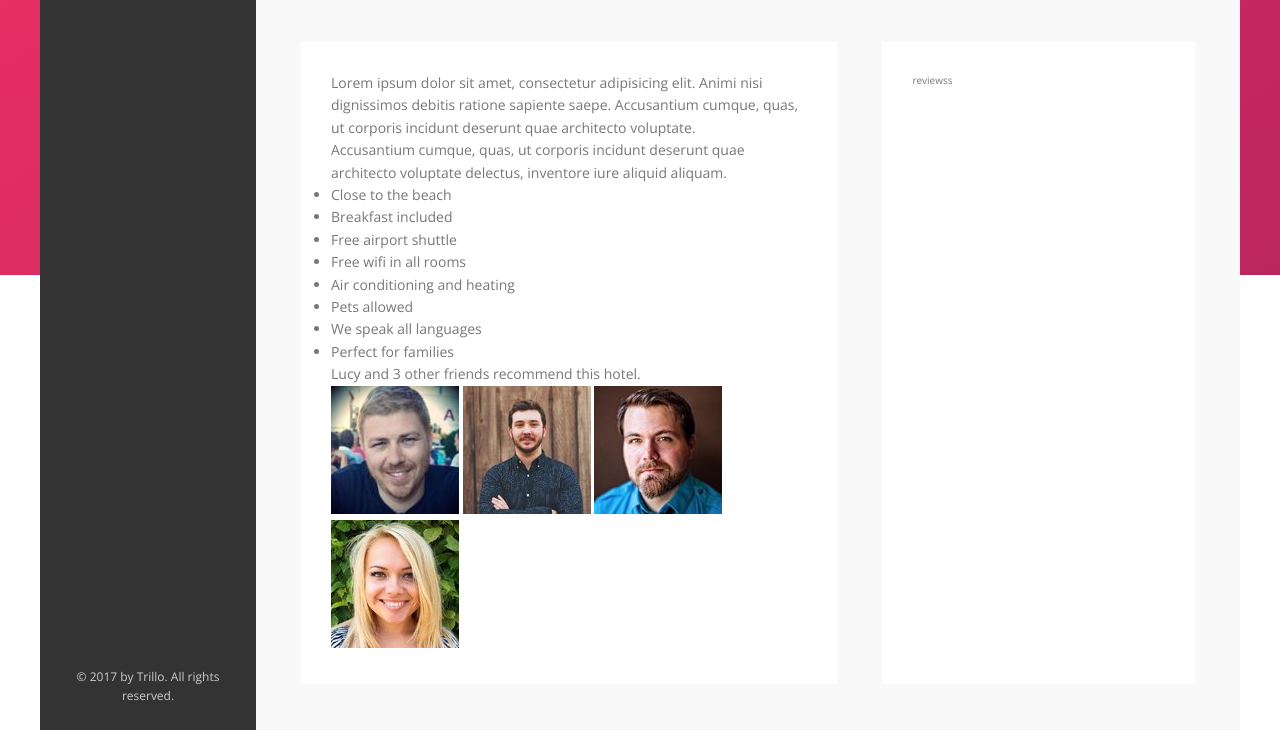
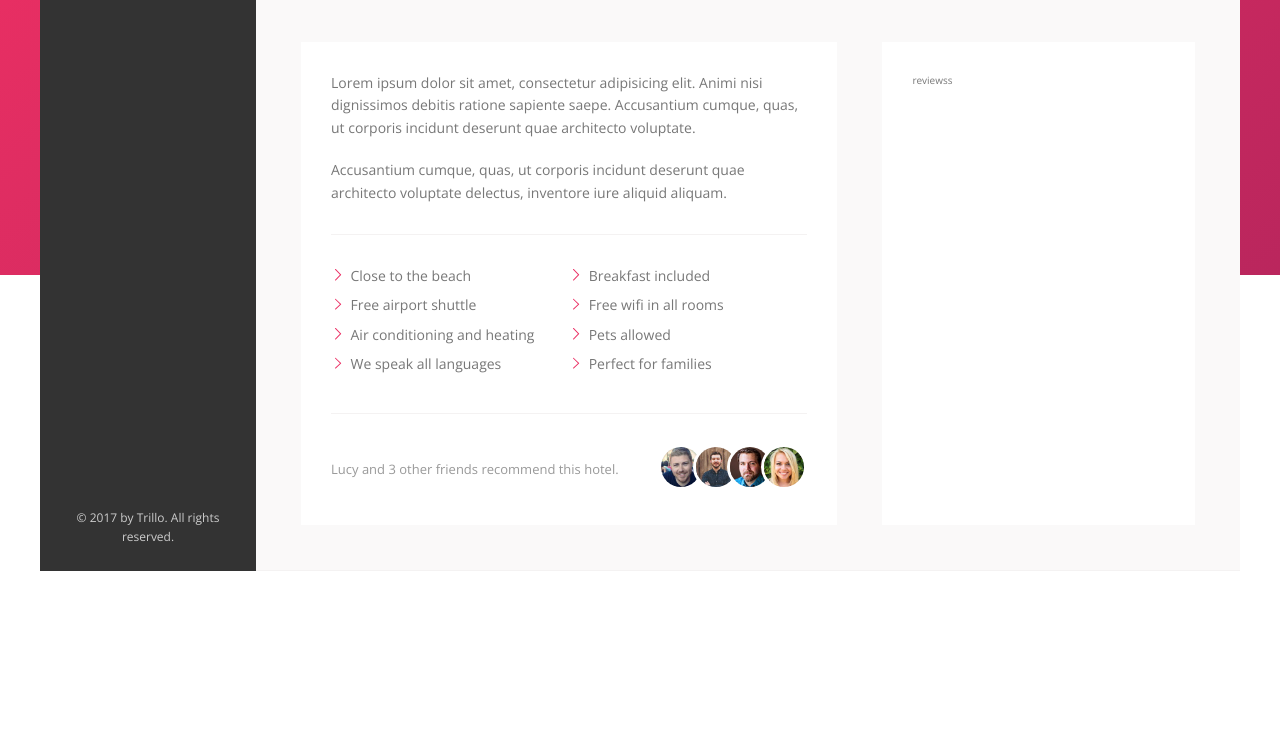
Before and after one commit to NaraeJang/02-SASS-Trillo, a website: page index.html in a window 1280 px wide. Shown: the part 605-1335 px from the top of the page. After the commit the page ends 1176 px from the top, so only its background shows below. Drawn offline with nearby package versions, Linux system fonts and the light colour scheme.

Commit message:
Building the Description Section - Part 2

```diff
--- a/index.html
+++ b/index.html
@@ -158,7 +158,7 @@
                         </ul>
 
                         <div class="recommend">
-                            <p class="paragraph__count">Lucy and 3 other friends recommend this hotel.</p>
+                            <p class="recommend__count">Lucy and 3 other friends recommend this hotel.</p>
                             <div class="recommend__friends">
                                 <img src="img/user-3.jpg" alt="Friend 1" class="recommend__photo">
                                 <img src="img/user-4.jpg" alt="Friend 2" class="recommend__photo">
--- a/sass/_components.scss
+++ b/sass/_components.scss
@@ -304,4 +304,73 @@
 }
 
 //////////////////////////////////////////
-// DETAIL
+// PARAGRAPH
+.paragraph:not(:last-of-type) {
+  margin-bottom: 2rem;
+}
+//////////////////////////////////////////
+// LIST
+.list {
+  margin: 3rem 0;
+  list-style: none;
+  padding: 3rem 0;
+  border-top: var(--line);
+  border-bottom: var(--line);
+
+  display: flex;
+  flex-wrap: wrap;
+
+  &__item {
+    flex: 0 0 50%;
+    margin-bottom: 0.7rem;
+  }
+
+  &__item::before {
+    content: "";
+    display: inline-block;
+    height: 1.25rem;
+    width: 1.25rem;
+    margin-right: 7px;
+
+    align-self: center;
+
+    // // Older browsers
+    // background-image: url(../img/chevron-thin-right.svg);
+    // background-size: cover;
+
+    // New browsers - masks
+    background-color: var(--cc-primary);
+    -webkit-mask-image: url(../img/chevron-thin-right.svg);
+    -webkit-mask-size: cover;
+    mask-image: url(../img/chevron-thin-right.svg);
+    mask-size: cover;
+  }
+}
+//////////////////////////////////////////
+// RECOMMEND
+.recommend {
+  font-size: 1.3rem;
+  color: var(--cc-grey-dark-3);
+
+  display: flex;
+  align-items: center;
+
+  &__count {
+    margin-right: auto;
+  }
+
+  &__friends {
+  }
+
+  &__photo {
+    height: 4rem;
+    width: 4rem;
+    border-radius: 50%;
+    box-sizing: content-box;
+    border: 3px solid #fff;
+
+    &:not(:last-child) {
+      margin-right: -1.5rem;
+    }
+  }
+}
```
Also changed, not shown: css/style.css.
